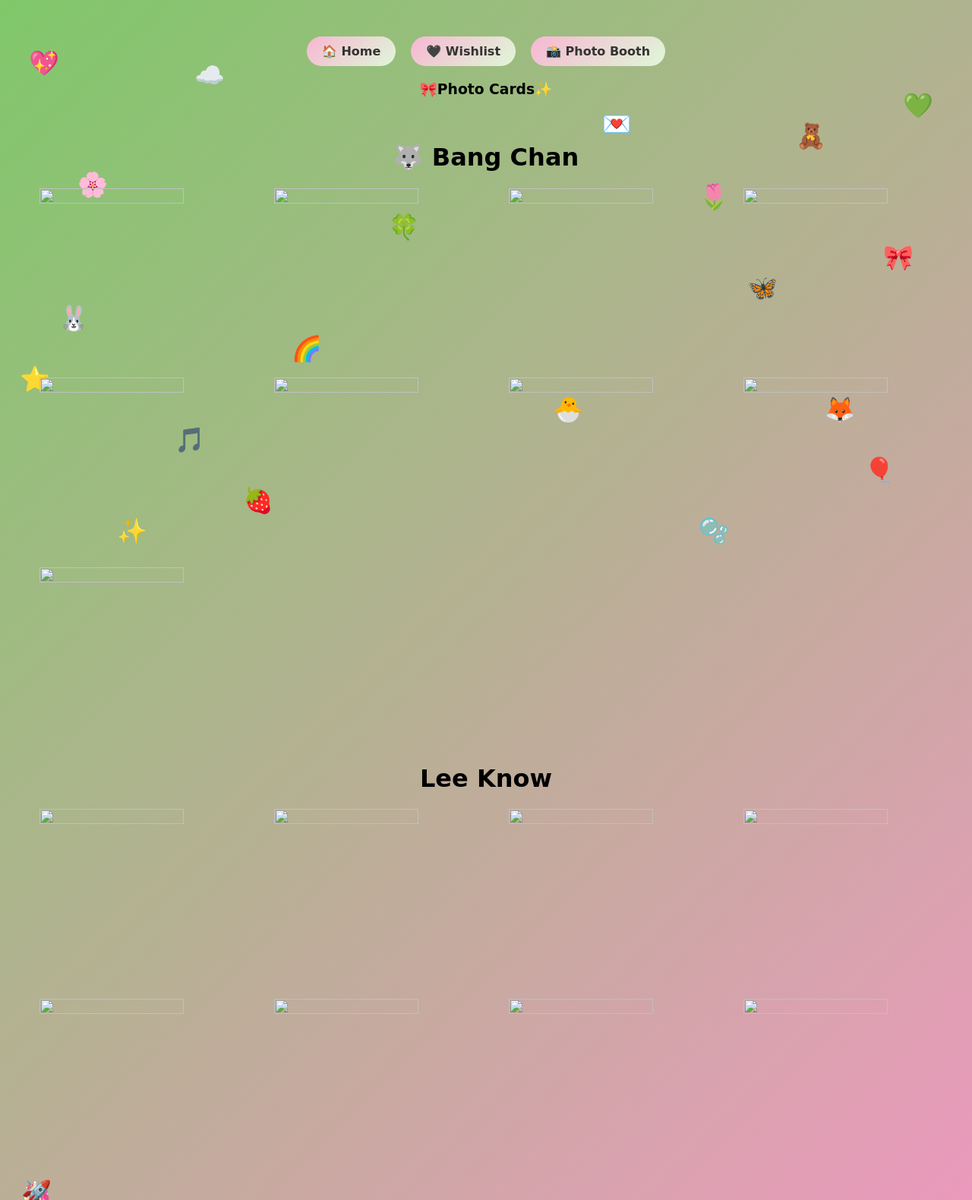
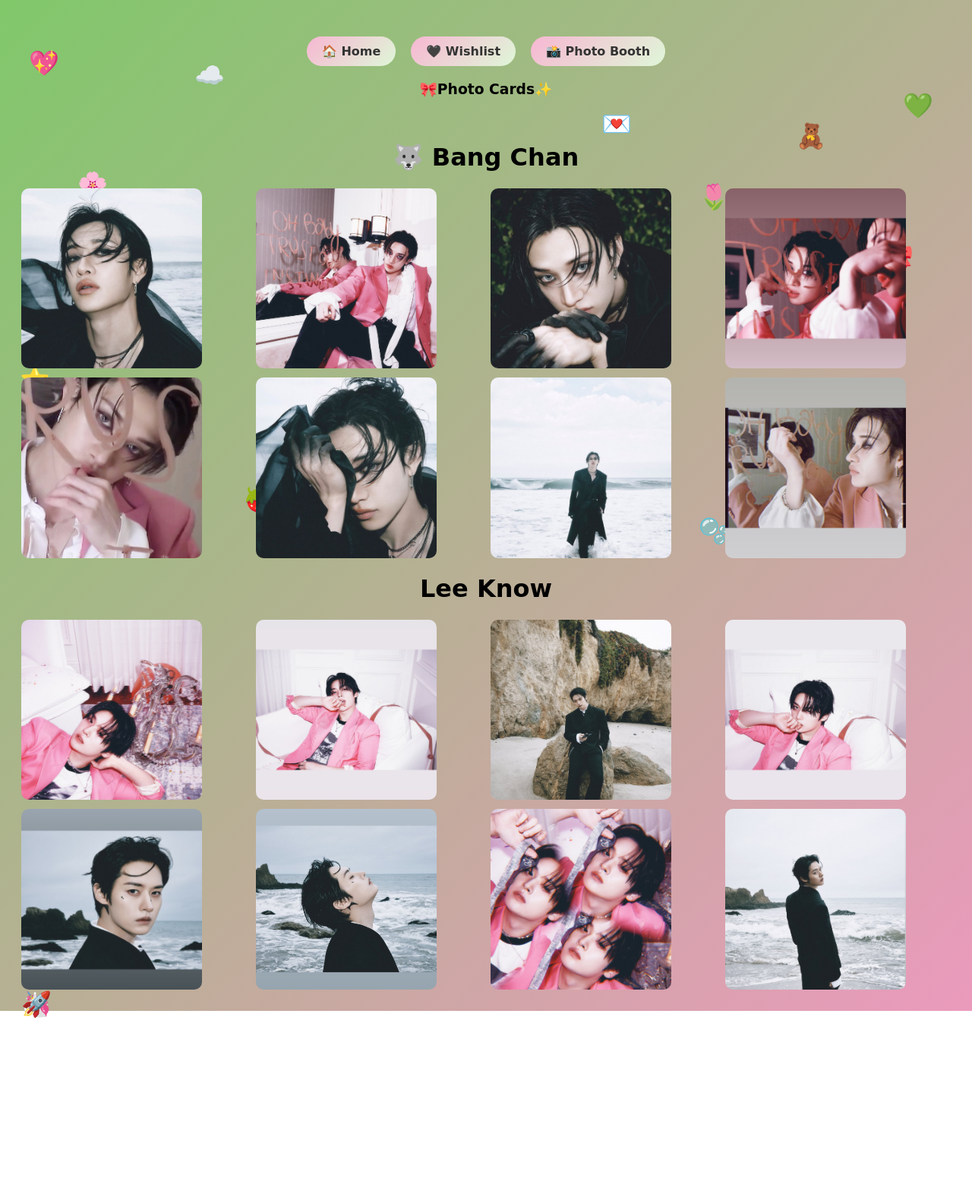
Before and after one commit to Kurii-GauriS/Bucket-list-, a website: page PC.html in a window 1280 px wide. Shown: the whole page at 76% size. After the commit the page ends 1331 px from the top, so only its background shows below. Drawn offline with Linux system fonts and the light colour scheme.

Commit message:
<img src="images/leeknow.jpg">

```diff
--- a/PC.html
+++ b/PC.html
@@ -22,27 +22,25 @@
     <br>
     <h1>🐺 Bang Chan</h1>
 <div class="photo-grid">
-    <img src="../bangchan.jpg">
-    <img src="../bangchan0.jpg">
-    <img src="../bangchan1.jpg">
-    <img src="../bangchan2.jpg">
-    <img src="../bangchan3.jpg">
-    <img src="../bangchan4.jpg">
-    <img src="../bangchan5.jpg">
-    <img src="../bangchan6.jpg">
-    <img src="../bangchan7.jpg">
+    <img src="images/bangchan.jpg">
+    <img src="images/bangchan0.jpg">
+    <img src="images/bangchan1.jpg">
+    <img src="images/bangchan2.jpg">
+    <img src="images/bangchan3.jpg">
+    <img src="images/bangchan4.jpg">
+    <img src="images/bangchan5.jpg">
+    <img src="images/bangchan6.jpg">
     </div>
     <h1>Lee Know</h1>
  <div class="photo-grid">
-     <img src="../lee know.jpg">
-    <img src="../lee know0.jpg">
-    <img src="../lee know1.jpg">
-    <img src="../lee know2.jpg">
-    <img src="../lee know3.jpg">
-    <img src="../lee know4.jpg">
-    <img src="../lee know5.jpg">
-    <img src="../lee know6.jpg">
-
+    <img src="images/leeknow.jpg">
+    <img src="images/leeknow0.jpg">
+    <img src="images/leeknow1.jpg">
+    <img src="images/leeknow2.jpg">
+    <img src="images/leeknow3.jpg">
+    <img src="images/leeknow4.jpg">
+    <img src="images/leeknow5.jpg">
+    <img src="images/leeknow6.jpg">
 </div>
 </div>
 <!-- floting stickers -->
```
